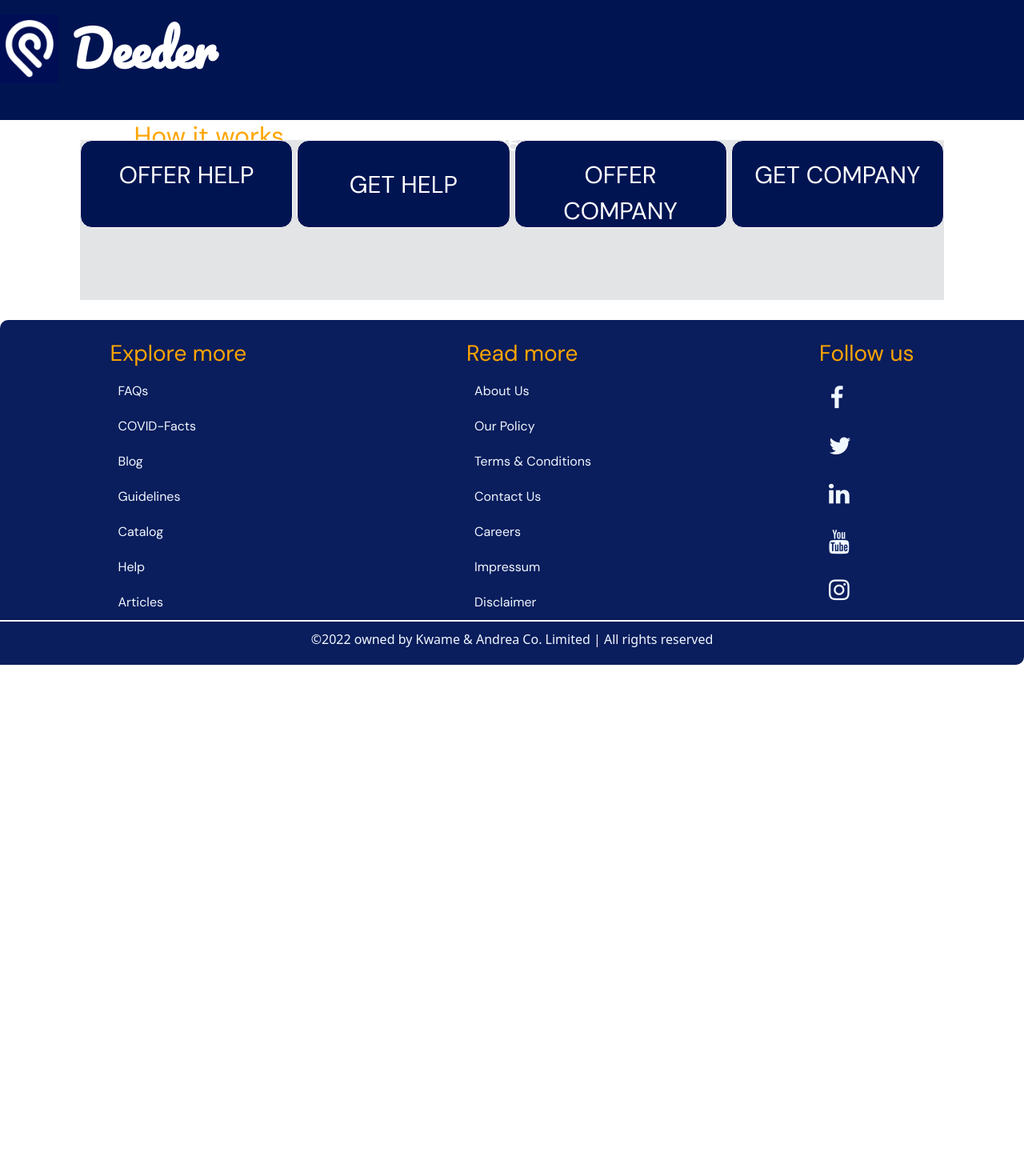
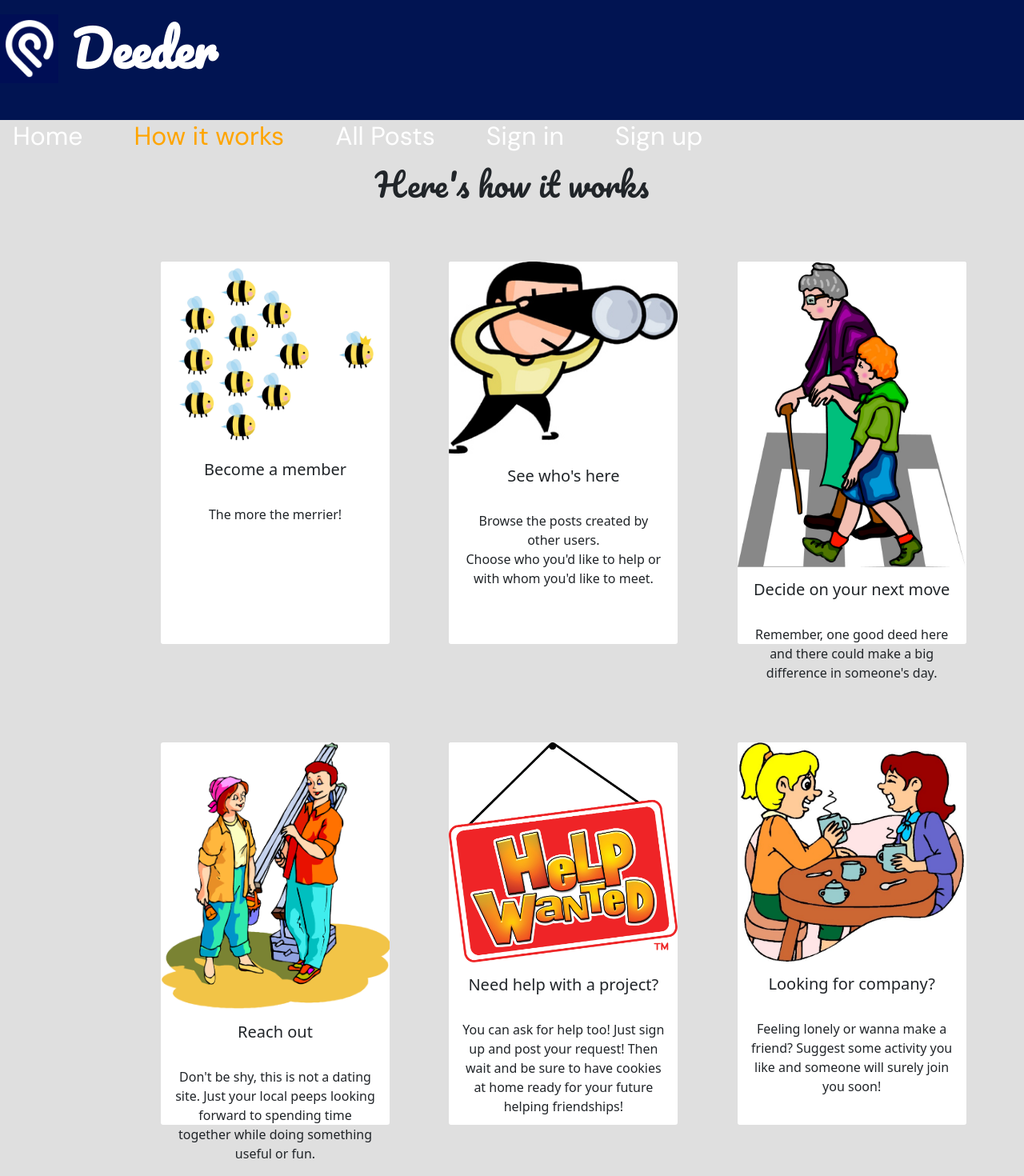
Before and after one commit to Andrea-Brezanova/deeder, a React (Create React App) app in the folder frontend/: page /about in a window 1280 px wide. Shown: the top 1470 px of the page at 80% size. Before the commit the page ends 847 px from the top, so only its background shows below. Built offline with nearby package versions, Linux system fonts and the light colour scheme.

Commit message:
improved CSS

```diff
--- a/frontend/src/App.css
+++ b/frontend/src/App.css
@@ -9,7 +9,6 @@ body {
   background-color: white;
   font-family: "DM Sans", sans-serif;
   font-size: smaller;
-
 }
 
 /* NAVBAR */
@@ -101,18 +100,29 @@ input {
   display: flex;
 }
 
-button {
+.get-btn {
   width: 30%;
   cursor: pointer;
   margin: 8px 0;
   background-color: rgb(10, 29, 92);
   color: aliceblue;
-  font-family: Arial, Helvetica, sans-serif;
+  font-family: "DM Sans", sans-serif;
   font-weight: bolder;
   height: 50px;
   border-radius: 10px;
 }
 
+.search-button {
+  width: 30%;
+  cursor: pointer;
+  margin: 8px 0;
+  background-color: rgb(10, 29, 92);
+  color: aliceblue;
+  font-family: "DM Sans", sans-serif;
+  font-weight: bolder;
+  height: 50px;
+  border-radius: 10px;
+}
 .nav-link:hover {
   opacity: 0.9;
 }
@@ -153,14 +163,12 @@ button:hover {
   font-size: 2rem;
   display: flex;
   justify-content: center;
-
 }
 
 .heading {
   font-family: "Pacifico", cursive;
   font-size: 40px;
   margin-top: 100px;
-
 }
 .welcome-text-container {
   margin-top: 60px;
@@ -171,7 +179,7 @@ button:hover {
 
 .welcome-text {
   border: 1 px solid rgb(1, 20, 82);
-  padding: 10px 100px ;
+  padding: 10px 100px;
   color: black;
   font-size: clamp(1rem, 2.5vw, 2rem);
 }
@@ -187,19 +195,16 @@ button:hover {
   font-size: 2rem;
 }
 
-.reach-out-img  img{
+.reach-out-img img {
   margin-top: 40px;
   height: 80%;
   width: 80%;
 }
 
-
-
-
 /* CARDS */
 
 .grid-container {
-  background-color: rgb(255, 203, 107);
+  background-color: rgb(223, 223, 223);
   height: 1200px;
   display: grid;
   grid-template-columns: 1fr 1fr 1fr;
@@ -212,7 +217,7 @@ button:hover {
   font-family: "Pacifico", cursive;
   font-size: 40px;
   padding: 50px;
-  background-color: rgb(255, 203, 107);
+  background-color: rgb(223, 223, 223);
 }
 
 .card-img-top {
@@ -231,7 +236,7 @@ button:hover {
 /* MAIN BODY */
 
 .main-body {
-  height: 200px;
+  height: 700px;
   display: grid;
   grid-template-columns: 1fr 1fr 1fr 1fr;
   justify-content: center;
@@ -240,7 +245,6 @@ button:hover {
   background-color: rgb(227, 228, 230);
   font-family: "DM Sans", sans-serif;
   color: white;
-
 }
 .main-body > a {
   border: 1px solid;
@@ -265,8 +269,8 @@ button:hover {
 }
 
 .action {
-  font-family: "Pacifico", cursive;
-  font-size: 40px;
+  font-family: "DM Sans", sans-serif;
+  font-size: 2rem;
   margin-top: 50px;
 }
 
@@ -275,7 +279,6 @@ button:hover {
   justify-content: center;
   gap: 50px;
   background-color: white;
-
 }
 .offer-help:hover,
 .get-help:hover,
@@ -310,10 +313,11 @@ button:hover {
 }
 
 .categories {
-  background-color: white;
+  background-color: rgb(223, 223, 223);
   border: 1px solid red;
-  height: 400px;
+  height: 700px;
 }
+
 /* FOOTER */
 
 .footer-container {
@@ -383,7 +387,6 @@ textarea {
   width: 500px;
 }
 
-
 .about-me {
   display: flex;
   align-items: flex-start;
@@ -391,20 +394,20 @@ textarea {
 
 /* ALL POSTS */
 
-.all-posts{
+.all-posts {
   display: flex;
- justify-content: center;
- height: 400px;
+  justify-content: center;
+  height: 700px;
 }
 
-.search-bar{
+.search-bar {
   height: 35px;
 }
 
-.search-button{
+.search-button {
   height: 35px;
   margin-top: 8px;
-  width:75px;
+  width: 75px;
   border-radius: 10px;
   padding-left: 3px;
 }
--- a/frontend/src/Components/About.js
+++ b/frontend/src/Components/About.js
@@ -3,22 +3,135 @@ import { Navigate, useNavigate, NavLink } from "react-router-dom";
 
 export default function About() {
   return (
-    <div><div className="main-body">
-    <NavLink className="offer-help" to="/protected/offer-help">
-      <div>OFFER HELP</div>
-    </NavLink>
+    <>
+    <div>
+        <div className="how-it-works">
+          <p>Here's how it works</p>
+        </div>
+        <div className="grid-container">
+          <div
+            className="card"
+            style={{ height: 30 + "rem", width: 18 + "rem" }}
+          >
+            <img
+              className="card-img-top"
+              src="./Images/bees.png"
+              alt="Card image cap"
+            />
 
-    <NavLink className="get-help" to="/protected/get-help">
-      <div>GET HELP</div>
-    </NavLink>
+            <div className="card-body">
+              <h5 className="card-title">Become a member</h5> <br />
+              <p className="card-text">The more the merrier! </p>
+            </div>
+          </div>
 
-    <NavLink className="offer-company" to="/protected/offer-company">
-      <div>OFFER COMPANY</div>
-    </NavLink>
+          <div
+            className="card"
+            style={{ height: 30 + "rem", width: 18 + "rem" }}
+          >
+            <img
+              className="card-img-top"
+              src="../Images/looking.jpg"
+              alt="Card image cap"
+            />
+            <div className="card-body">
+              <h5 className="card-title">See who's here</h5> <br />
+              <p className="card-text">
+                Browse the posts created by other users. <br /> Choose who you'd
+                like to help or with whom you'd like to meet.
+                <br />{" "}
+              </p>
+            </div>
+          </div>
 
-    <NavLink className="get-company" to="/protected/get-company">
-      <div>GET COMPANY</div>
-    </NavLink>
-  </div></div>
+          <div
+            className="card"
+            style={{ height: 30 + "rem", width: 18 + "rem" }}
+          >
+            <img
+              className="card-img-top"
+              src="./Images/elderly.jpg"
+              alt="Card image cap"
+            />
+            <div className="card-body">
+              <h5 className="card-title">Decide on your next move</h5> <br />
+              <p className="card-text">
+                Remember, one good deed here and there could make a big
+                difference in someone's day.
+              </p>
+            </div>
+          </div>
+
+          <div
+            className="card"
+            style={{ height: 30 + "rem", width: 18 + "rem" }}
+          >
+            <img
+              class="card-img-top"
+              src="./Images/painting.png"
+              alt="Card image cap"
+            />
+            <div className="card-body">
+              <h5 clasNames="card-title">Reach out</h5> <br />
+              <p className="card-text">
+                Don't be shy, this is not a dating site. Just your local peeps
+                looking forward to spending time together while doing something
+                useful or fun.
+              </p>
+            </div>
+          </div>
+
+          <div
+            className="card"
+            style={{ height: 30 + "rem", width: 18 + "rem" }}
+          >
+            <img
+              className="card-img-top"
+              src="./Images/help-wanted.jpg"
+              alt="Card image cap"
+            />
+            <div className="card-body">
+              <h5 className="card-title">Need help with a project?</h5> <br />
+              <p className="card-text">
+                You can ask for help too! Just sign up and post your request!
+                Then wait and be sure to have cookies at home ready for your
+                future helping friendships!
+              </p>
+            </div>
+          </div>
+
+          <div
+            className="card"
+            style={{ height: 30 + "rem", width: 18 + "rem" }}
+          >
+            <img
+              className="card-img-top"
+              src="./Images/chatting.jpg"
+              alt="Card image cap"
+            />
+            <div className="card-body">
+              <h5 className="card-title">Looking for company?</h5> <br />
+              <p className="card-text">
+                Feeling lonely or wanna make a friend? Suggest some activity you
+                like and someone will surely join you soon!
+              </p>
+            </div>
+          </div>
+        </div>
+      </div>
+      <div className="action">
+        <p>Ready to get out there?</p>
+      </div>
+      <div className="action-container">
+      <div className="main-body action-container">
+        <NavLink className="offer-help" to="/posts">
+          <div>Yes I want to help!</div>
+        </NavLink>
+        <NavLink className="offer-help" to="/posts">
+          <div>I'd love to hang out</div>
+        </NavLink>
+      </div>
+    </div>
+    </>
   )
 }
--- a/frontend/src/Components/AllPosts.js
+++ b/frontend/src/Components/AllPosts.js
@@ -32,13 +32,13 @@ function AllPosts() {
           required
           className="search-bar"
           type="text"
-          placeholder="Search.."
+          placeholder="Choose a category.."
         ></input>
         <button type="submit" className="search-button" value="SUBMIT">
-          SEARCH
+          Search
         </button>
       </div>
-      <div className="search-results">njjj</div>
+      <div className="search-results">HERE COME THE RESULTS FROM THE DATABASE SEARCH</div>
     </>
   );
 }
--- a/frontend/src/Components/Home.js
+++ b/frontend/src/Components/Home.js
@@ -164,10 +164,10 @@ export default function Home() {
       </div>
       <div className="action-container">
         <div className="main-body action-container">
-          <NavLink className="offer-help" to="/protected/offer-help">
+          <NavLink className="offer-help" to="/posts">
             <div>Yes I want to help!</div>
           </NavLink>
-          <NavLink className="offer-help" to="/protected/get-help">
+          <NavLink className="offer-help" to="/posts">
             <div>I'd love to hang out</div>
           </NavLink>
         </div>
@@ -176,9 +176,7 @@ export default function Home() {
         <p>CATEGORIES</p>
 
         <div className="action-container">
-          <div>
-
-          </div>
+          <div></div>
         </div>
       </div>
       <div className="app-icons">
--- a/frontend/src/Components/Profile.js
+++ b/frontend/src/Components/Profile.js
@@ -4,24 +4,22 @@ import { useEffect } from "react";
 import { Navigate, useNavigate, NavLink } from "react-router-dom";
 
 function Profile() {
-
   const user = useSelector((state) => {
     return state.auth.user;
   });
 
-  console.log("user", user.id)
-
+  console.log("user", user.id);
 
   useEffect(() => {
-
-    axios.get(`http://localhost:3000/users/${user.id}`).then((res)=> {
-      console.log(res)
-    }).catch((err)=> {
-      console.log(err)
+    axios
+      .get(`http://localhost:3000/users/${user.id}`)
+      .then((res) => {
+        console.log(res);
       })
+      .catch((err) => {
+        console.log(err);
+      });
   }, []);
-
-
 
   return (
     <>
@@ -30,25 +28,24 @@ function Profile() {
         <p>What would you like to do today?</p>
       </div>
       <div className="main-body action-container">
-        <NavLink className="offer-help" to="/protected/offer-help">
-          <div>OFFER HELP</div>
+        <NavLink className="offer-help" to="/protected/posts">
+          <div>Help someone</div>
         </NavLink>
 
         <NavLink className="get-help" to="/protected/get-help">
-          <div>GET HELP</div>
+          <div>Ask for help</div>
         </NavLink>
 
-        <NavLink className="offer-company" to="/protected/offer-company">
-          <div>OFFER COMPANY</div>
+        <NavLink className="offer-company" to="/protected/posts">
+          <div>Meet someone</div>
         </NavLink>
 
         <NavLink className="get-company" to="/protected/get-company">
-          <div>GET COMPANY</div>
+          <div>Ask for</div>
         </NavLink>
       </div>
-
     </>
-  )
+  );
 }
 
 export default Profile;
```
Lines whose indentation alone changed are shown as unchanged.
